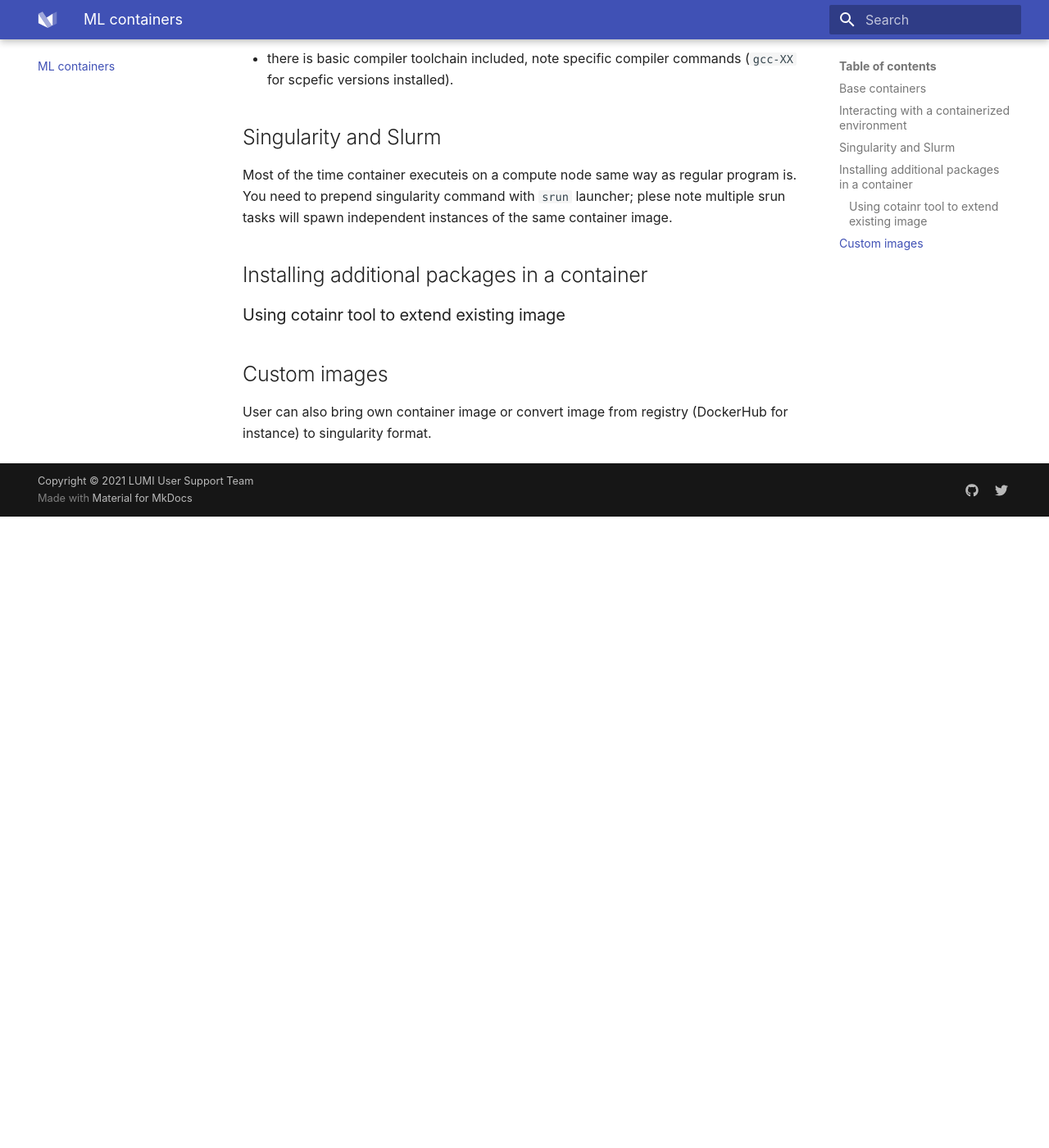
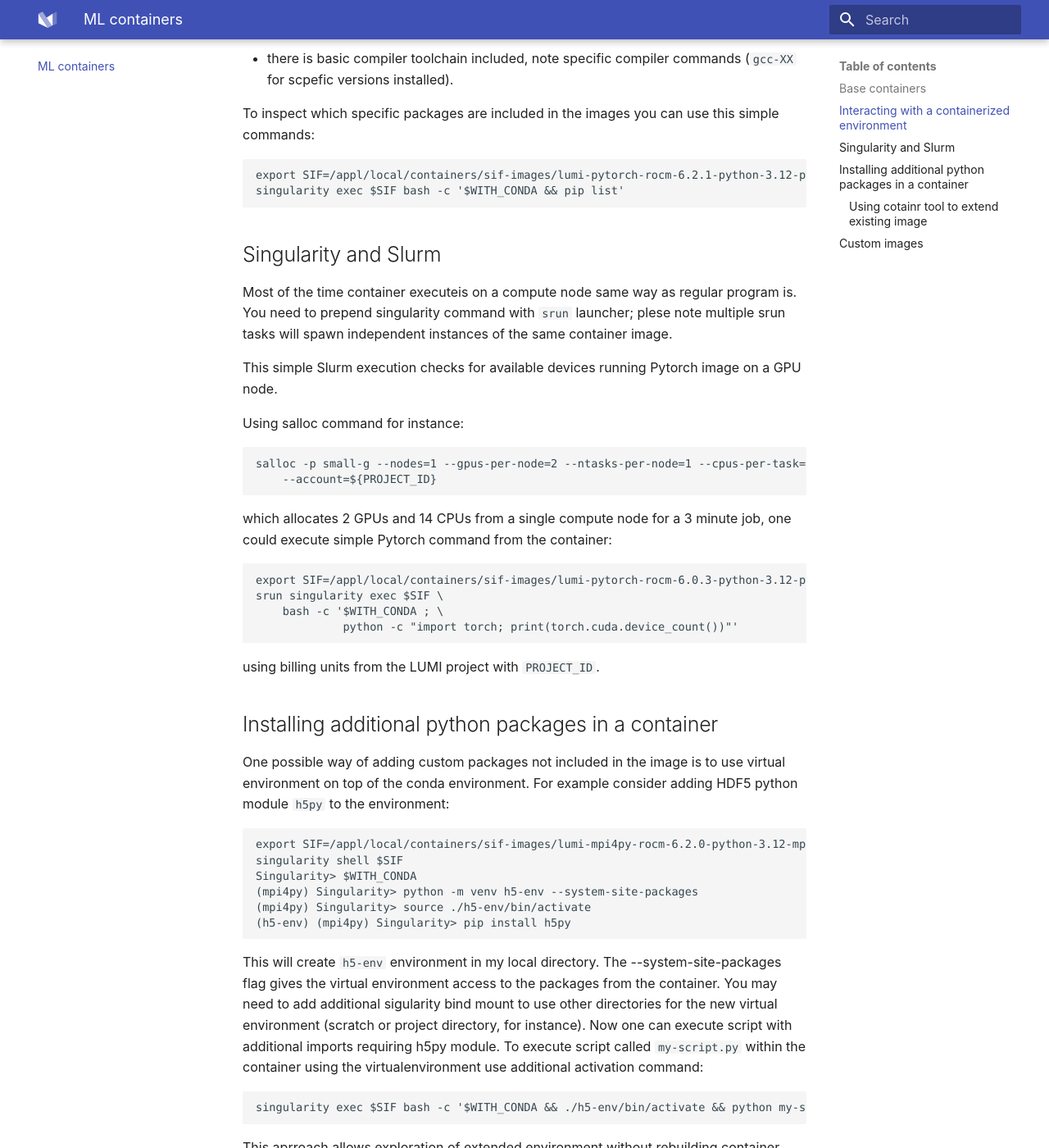
Before and after one commit to aniskhan25/LUMI-AI-Guide, an MkDocs documentation site: the page built from docs/containers.md, in a window 1280 px wide and 1400 px high, scrolled down 1545 px. Shown: the whole window at 82% size. Built offline with MkDocs 1.6.1 and Material for MkDocs 9.7.7, drawn with Linux system fonts in a browser that asks for light colours; before the commit the page ends 2175 px from its top, so only the background shows below that; some of the changed text lies outside the part shown.

Commit message:
Add details

````diff
--- a/docs/containers.md
+++ b/docs/containers.md
@@ -41,14 +41,81 @@
  - most of base images on LUMI uses conda (Miniconda) environments that need to be activated with `$WITH_CONDA` alias command,
  - there is basic compiler toolchain included, note specific compiler commands (`gcc-XX` for scpefic versions installed).
 
+To inspect which specific packages are included in the images you can use this simple commands:
+
+```
+export SIF=/appl/local/containers/sif-images/lumi-pytorch-rocm-6.2.1-python-3.12-pytorch-20240918-vllm-4075b35.sif
+singularity exec $SIF bash -c '$WITH_CONDA && pip list'
+```
+
 ## Singularity and Slurm
 
 Most of the time container executeis on a compute node same way as regular program is. You need to prepend singularity command with `srun` launcher; plese note multiple srun tasks will spawn independent instances of the same container image.
 
-## Installing additional packages in a container
+This simple Slurm execution checks for available devices running Pytorch image on a GPU node.
+
+Using salloc command for instance:
+
+```
+salloc -p small-g --nodes=1 --gpus-per-node=2 --ntasks-per-node=1 --cpus-per-task=14 --time=3 \
+    --account=${PROJECT_ID}
+```
+
+which allocates 2 GPUs and 14 CPUs from a single compute node for a 3 minute job, one could execute simple Pytorch command from the container:
+
+```
+export SIF=/appl/local/containers/sif-images/lumi-pytorch-rocm-6.0.3-python-3.12-pytorch-v2.3.1.sif
+srun singularity exec $SIF \
+    bash -c '$WITH_CONDA ; \
+             python -c "import torch; print(torch.cuda.device_count())"'
+```
+
+using billing units from the LUMI project with `PROJECT_ID`.
+
+## Installing additional python packages in a container
+
+One possible way of adding custom packages not included in the image is to use virtual environment on top of the conda environment. For example consider adding HDF5 python module `h5py` to the environment:
+
+```
+export SIF=/appl/local/containers/sif-images/lumi-mpi4py-rocm-6.2.0-python-3.12-mpi4py-3.1.6.sif
+singularity shell $SIF
+Singularity> $WITH_CONDA
+(mpi4py) Singularity> python -m venv h5-env --system-site-packages
+(mpi4py) Singularity> source ./h5-env/bin/activate
+(h5-env) (mpi4py) Singularity> pip install h5py
+```
+
+This will create `h5-env` environment in my local directory. The --system-site-packages flag gives the virtual environment access to the packages from the container. You may need to add additional sigularity bind mount to use other directories for the new virtual environment (scratch or project directory, for instance). Now one can execute script with additional imports requiring h5py module. To execute script called `my-script.py` within the container using the virtualenvironment use additional activation command:
+
+```
+singularity exec $SIF bash -c '$WITH_CONDA && ./h5-env/bin/activate && python my-script.py
+```
+
+This aprroach allows exploration of extended environment without rebuilding container from scratch every time a new package is added. The drawback is the virtual environment being disjoint from the container which makes is difficult to move. Moreover additinal overhead is associated with accessing files from the environment scattered on the filesystem.
 
 ### Using cotainr tool to extend existing image
 
+On LUMI you can use `cotainr` tool to easily build new container on top of an existing image by just including custom virtual environment. In order to build new image one can use commands:
+
+```
+module load CrayEnv cotainr
+export SIF=/appl/local/containers/sif-images/lumi-mpi4py-rocm-6.2.0-python-3.12-mpi4py-3.1.6.sif
+cotainr build h5-lumi-container.sif --base-image=$SIF --conda-env=h5-env.yml
+```
+
+This requires addtional yaml file describing additional modules - `h5py` as before:
+
+```
+name: h5-env
+dependencies:
+  - pip:
+    - h5py
+```
+
+Please note this process requires rebuilding entire images - it would require considerable amount of disk space and takes some time to complete.
+
 ## Custom images
 
-User can also bring own container image or convert image from registry (DockerHub for instance) to singularity format.
+Users can also bring their own container images or convert images from registry (DockerHub for instance) to singularity format.
+
+Custom images with MPI and/or ROCm dependencies are not supported. We stronly recomment to build custom containers on top of the LUMI base images.
````
